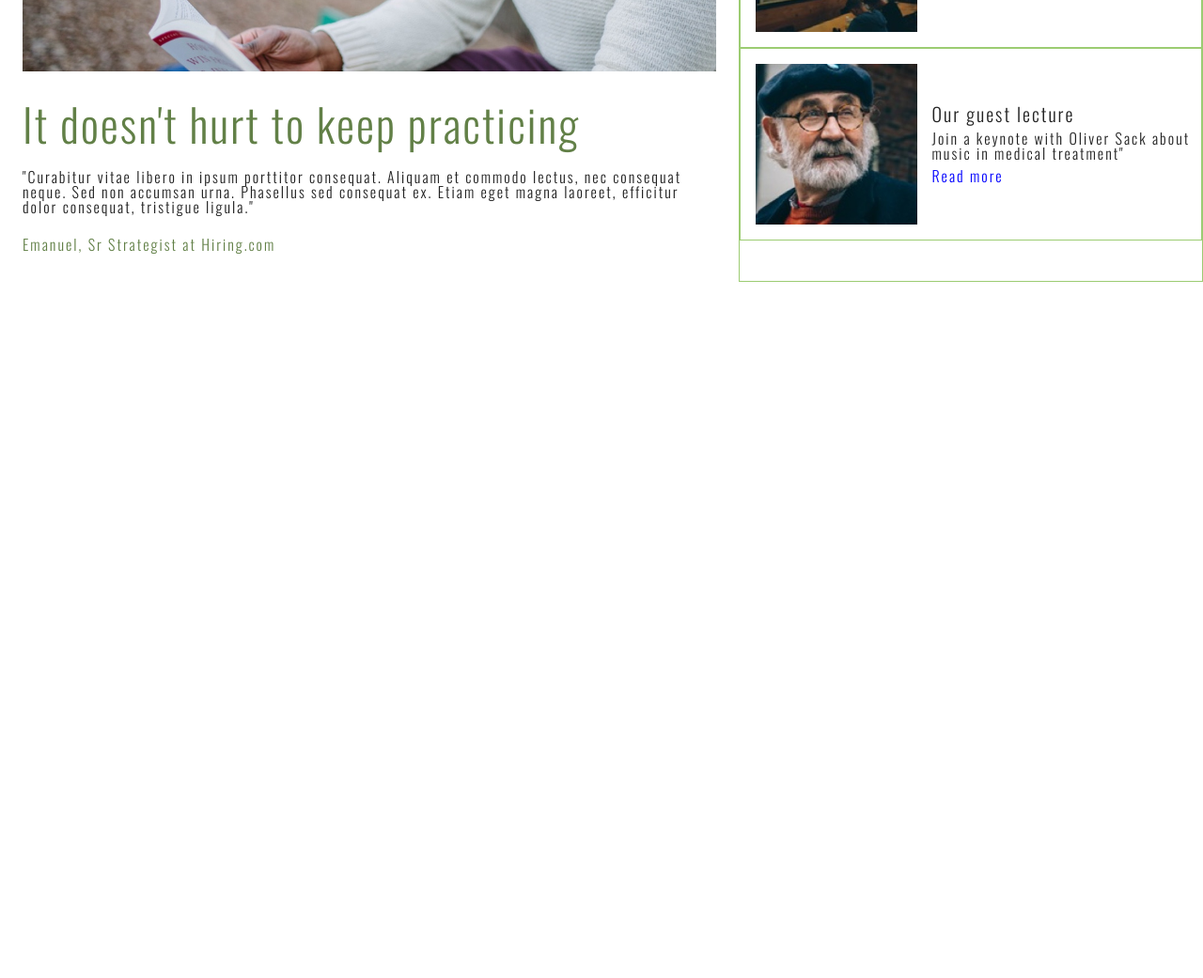
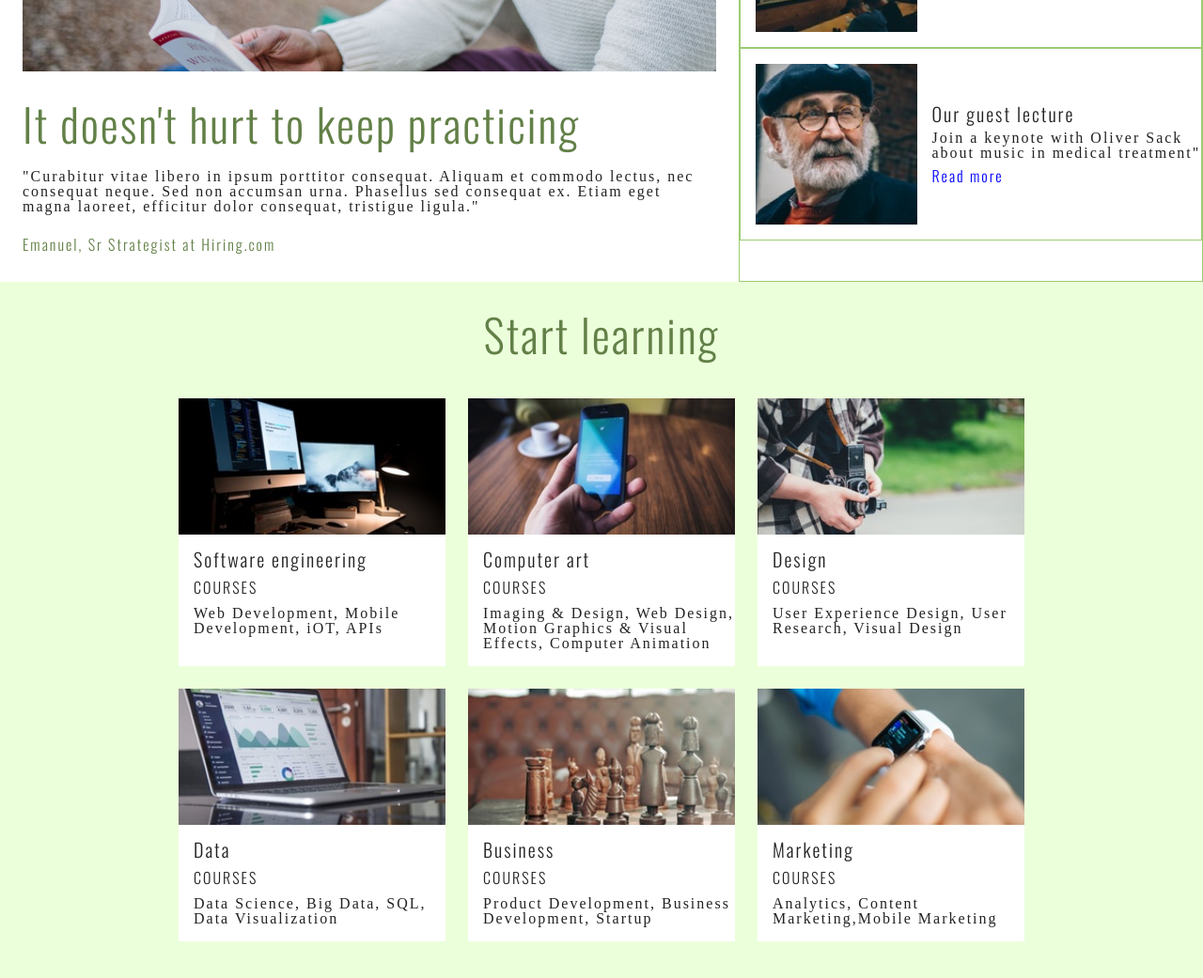
Before and after one commit to kayla-jolene/Colmar-Academy, a plain HTML site: page index.html in a window 1280 px wide. Shown: the part 1057-2098 px from the top of the page at 94% size. Before the commit the page ends 1357 px from the top, so only its background shows below. Drawn offline with nearby package versions, Linux system fonts and the light colour scheme; a web font is replaced by a local one.

Commit message:
courses section finished.

```diff
--- a/css/style.css
+++ b/css/style.css
@@ -5,6 +5,10 @@ font-family: 'Oswald', sans-serif;
 font-size: 16px;
 width: 100%;
 letter-spacing: 0.125em;
+}
+
+p {
+  font-family: 'Quattrocento', serif;
 }
 
 /*Header*/
@@ -163,3 +167,56 @@ letter-spacing: 0.125em;
   color: blue;
   text-decoration: none;
 }
+
+/*Courses*/
+
+.course-info {
+  background-color: #ECFFDB;
+  display: flex;
+  flex-direction: column;
+}
+
+.course-info h1 {
+  text-align: center;
+  padding-top: 32px;
+  font-size: 3rem;
+  font-weight: 500;
+  color: #628047;
+}
+
+.courses {
+  display: flex;
+  flex-flow: row wrap;
+  justify-content: center;
+  margin: 32px 72px;
+}
+
+.course {
+  background-color: #fff;
+  margin: 12px;
+  width: 25%;
+}
+
+.course img {
+  height: auto;
+  width: 100%;
+}
+
+.course-text {
+  width: 95%;
+  padding: 16px;
+}
+
+.course h2 {
+  font-size: 1.25rem;
+  font-weight: 500;
+}
+
+.course h3 {
+  font-weight: 200;
+  padding: 12px 0;
+}
+
+.course h3:hover {
+  text-shadow: 0 0 3px #628047;
+}
--- a/index.html
+++ b/index.html
@@ -80,5 +80,63 @@
     </div>
   </section>
 
+<!--Courses-->
+
+  <section class="course-info container">
+    <div class="courses-heading">
+      <h1>Start learning</h1>
+    </div>
+    <div class="courses">
+    <div class="course">
+      <img src="images/course-software.jpg" alt="computer screen"/>
+      <div class="course-text">
+        <h2>Software engineering</h2>
+        <h3>COURSES</h3>
+        <p>Web Development, Mobile Development, iOT, APIs</p>
+    </div>
+    </div>
+    <div class="course">
+      <img src="images/course-computer-art.jpg" alt="hand holding cell phone"/>
+      <div class="course-text">
+        <h2>Computer art</h2>
+        <h3>COURSES</h3>
+        <p>Imaging & Design, Web Design, Motion Graphics & Visual Effects, Computer Animation</p>
+      </div>
+    </div>
+    <div class="course">
+      <img src="images/course-design.jpg" alt="person holding camera"/>
+      <div class="course-text">
+        <h2>Design</h2>
+        <h3>COURSES</h3>
+        <p>User Experience Design, User Research, Visual Design</p>
+      </div>
+    </div>
+    <div class="course">
+      <img src="images/course-data.jpg" alt="laptop screen open"/>
+      <div class="course-text">
+        <h2>Data</h2>
+        <h3>COURSES</h3>
+        <p>Data Science, Big Data, SQL, Data Visualization</p>
+      </div>
+    </div>
+    <div class="course">
+      <img src="images/course-business.jpg" alt="chess pieces on chessboard"/>
+      <div class="course-text">
+        <h2>Business</h2>
+        <h3>COURSES</h3>
+        <p>Product Development, Business Development, Startup</p>
+      </div>
+    </div>
+    <div class="course">
+      <img src="images/course-marketing.jpg" alt="apple watch on wrist"/>
+      <div class="course-text">
+        <h2>Marketing</h2>
+        <h3>COURSES</h3>
+        <p>Analytics, Content Marketing,Mobile Marketing</p>
+      </div>
+    </div>
+    </div>
+  </section>
+
   </body>
 </html>
```
